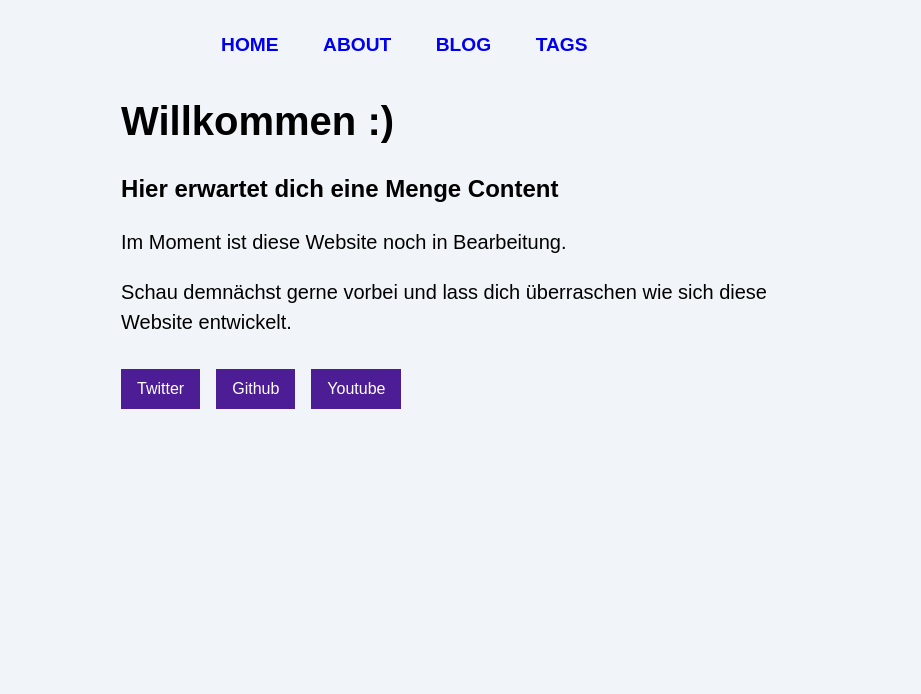
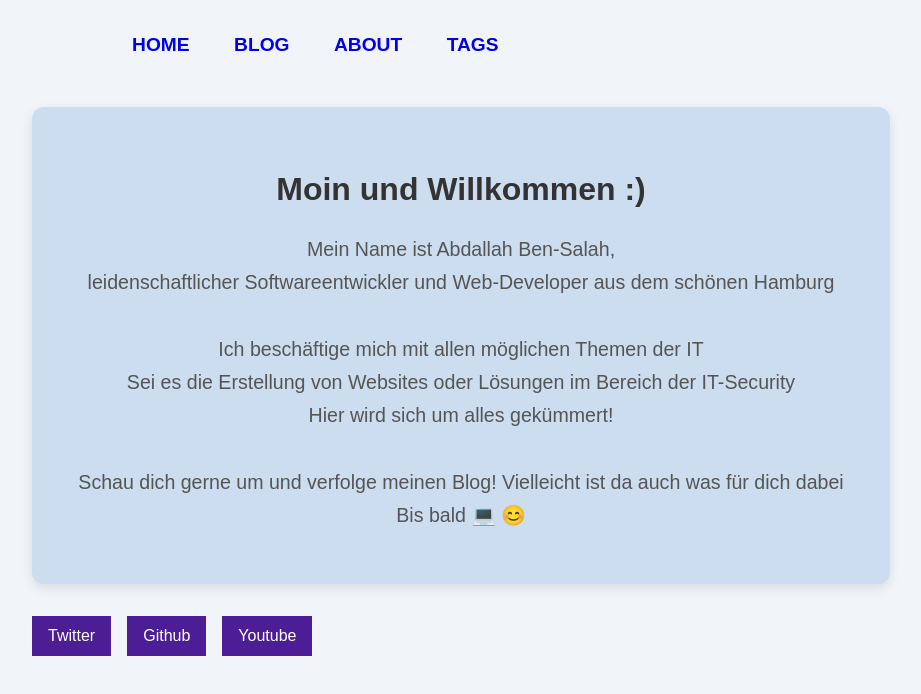
Before and after one commit to bensalah1992/benSalah-Website, an Astro site: page / in a window 1280 px wide. Shown: the whole page, without its empty margins (179-1100 px from the left). Built offline with nearby package versions, Linux system fonts and the light colour scheme; Astro itself is replaced by a stand-in of ours.

Commit message:
Added intro text - container, index. and styling

```diff
--- a/src/components/Navigation.astro
+++ b/src/components/Navigation.astro
@@ -4,7 +4,7 @@
 
 <div class="nav-links">
   <a href="/">Home</a>
+  <a href="/blog">Blog</a>
   <a href="/about">About</a>
-  <a href="/blog">Blog</a>
   <a href="/tags/">Tags</a>
 </div>
--- a/src/pages/index.astro
+++ b/src/pages/index.astro
@@ -1,10 +1,25 @@
 ---
 import BaseLayout from '../layouts/BaseLayout.astro';
-const pageTitle = "Willkommen :)";
+const pageTitle = "";
 ---
 
 <BaseLayout pageTitle={pageTitle}>
-  <h2>Hier erwartet dich eine Menge Content</h2>
-  <p>Im Moment ist diese Website noch in Bearbeitung.</p>
-  <p>Schau demnächst gerne vorbei und lass dich überraschen wie sich diese Website entwickelt.</p>
+  <div class="intro-container">
+    <h2>Moin und Willkommen :)</h2>
+    <p>
+      Mein Name ist Abdallah Ben-Salah,
+      <br>
+      leidenschaftlicher Softwareentwickler und Web-Developer aus dem schönen Hamburg
+      <br><br>
+      Ich beschäftige mich mit allen möglichen Themen der IT
+      <br>
+      Sei es die Erstellung von Websites oder Lösungen im Bereich der IT-Security
+      <br>
+      Hier wird sich um alles gekümmert!
+      <br><br>
+      Schau dich gerne um und verfolge meinen Blog! Vielleicht ist da auch was für dich dabei
+      <br>
+      Bis bald 💻 😊
+    </p>
+  </div>
 </BaseLayout>
--- a/src/styles/global.css
+++ b/src/styles/global.css
@@ -6,7 +6,7 @@ html {
 body {
   margin: 0 auto;
   width: 100%;
-  max-width: 80ch;
+  max-width: 100ch;
   padding: 1rem;
   line-height: 1.5;
 }
@@ -84,3 +84,47 @@ h1 {
     display: none;
   }
 }
+
+/* Modern Container Styles */
+.intro-container {
+  background-color: #cbddef; /* Dezenter, moderner Farbton */
+  padding: 2rem;
+  margin: 2rem 0;
+  border-radius: 12px; /* Abgerundete Ecken für eine moderne Optik */
+  box-shadow: 0 4px 12px rgba(0, 0, 0, 0.1); /* Leichter Schatten für Tiefeneffekt */
+  text-align: center;
+  transition: transform 0.3s ease, box-shadow 0.3s ease; /* Weiche Übergänge */
+}
+
+.intro-container:hover {
+  transform: translateY(-5px); /* Sanfte Bewegung nach oben bei Hover */
+  box-shadow: 0 8px 20px rgba(0, 0, 0, 0.2); /* Tieferer Schatten bei Hover */
+}
+
+/* Text-Styling im Container */
+.intro-container h2 {
+  font-size: 2rem;
+  color: #333; /* Moderne, dunkle Farbe für Titel */
+  margin-bottom: 1rem;
+}
+
+.intro-container p {
+  font-size: 1.225rem;
+  color: #555; /* Dezentes Grau für den Fließtext */
+  line-height: 1.7; /* Angenehmer Zeilenabstand für Lesbarkeit */
+}
+
+/* Responsives Design für kleinere Bildschirme */
+@media (max-width: 768px) {
+  .intro-container {
+    padding: 1.5rem;
+  }
+
+  .intro-container h2 {
+    font-size: 1.75rem;
+  }
+
+  .intro-container p {
+    font-size: 1rem;
+  }
+}
```
